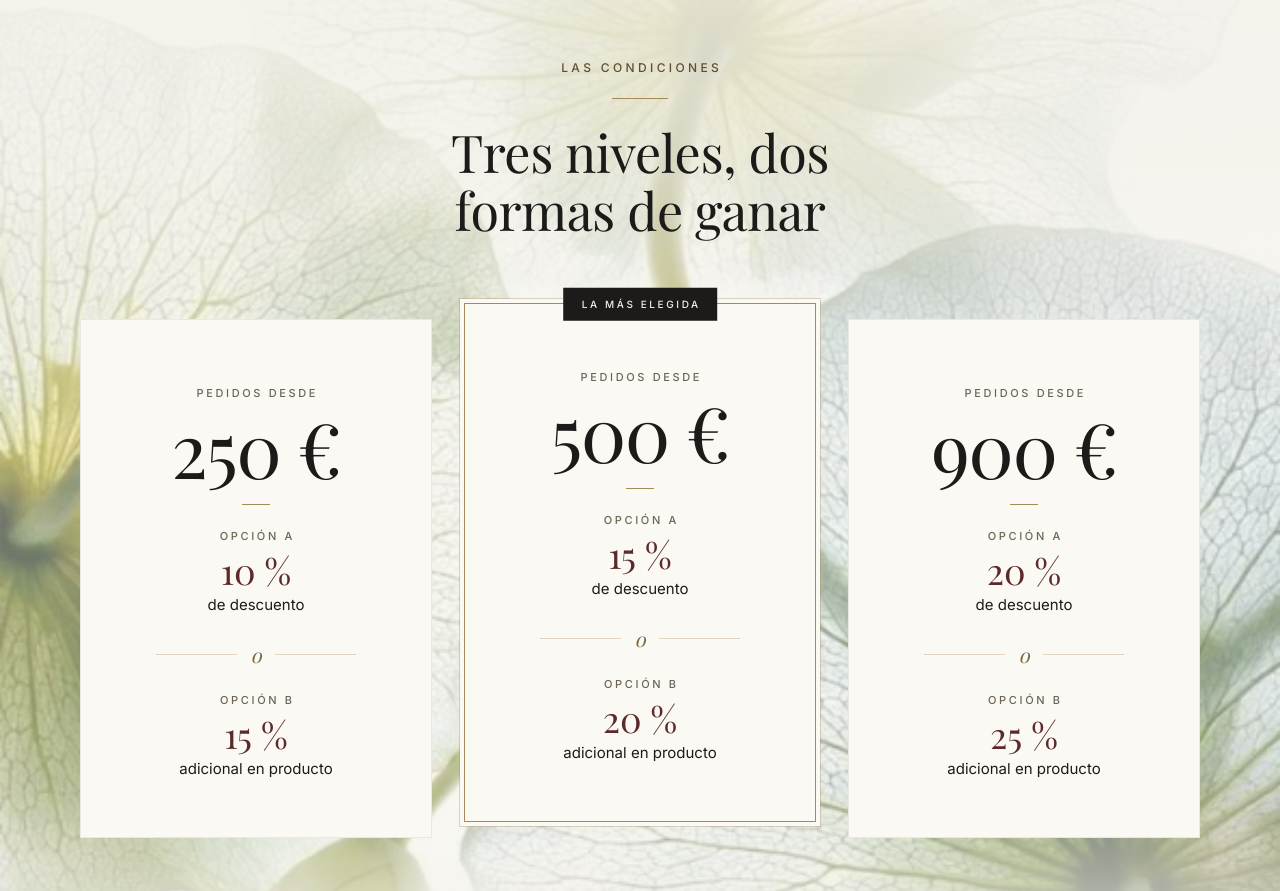
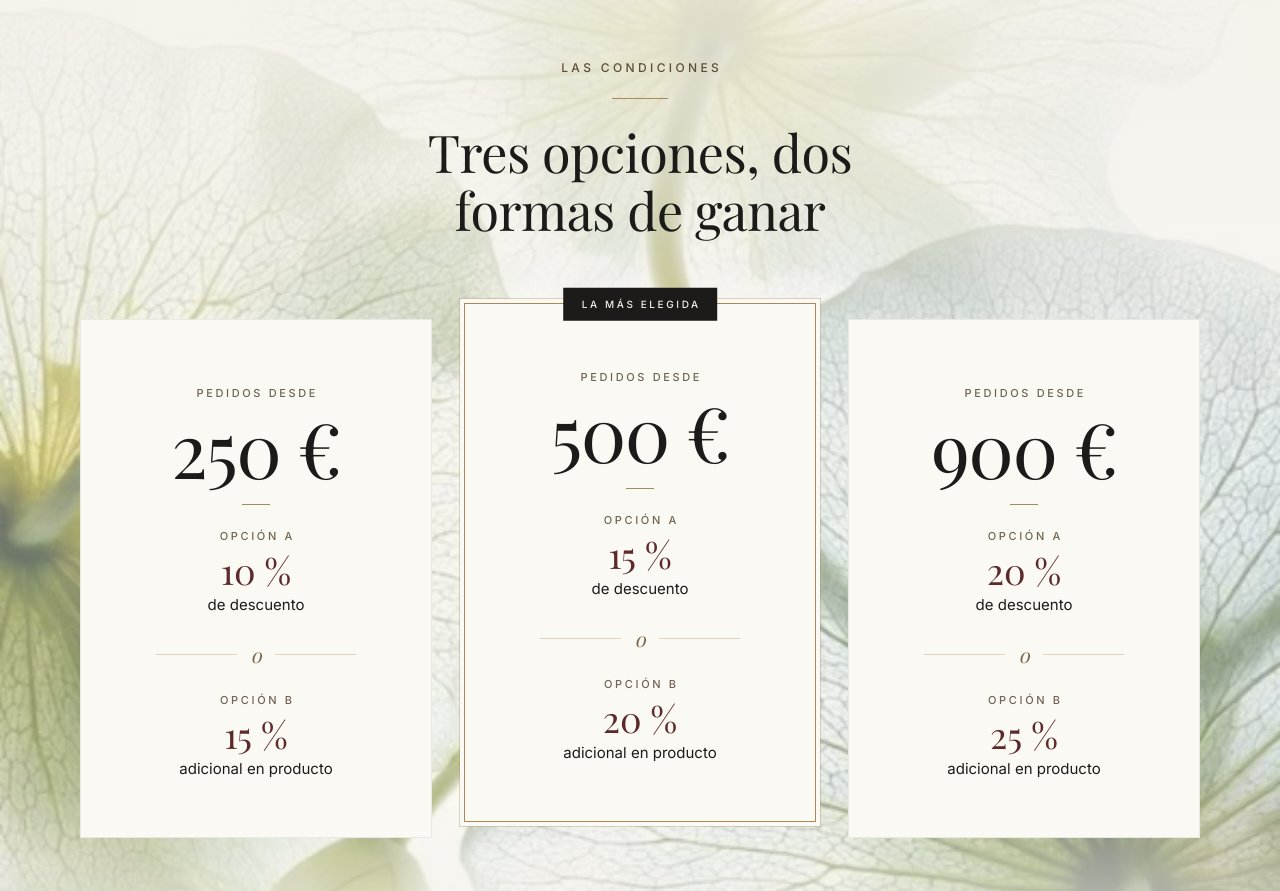
Before and after one commit to ItxasGG/promo-finano-ferrari, a plain HTML site: page index.html in a window 1280 px wide. Shown: the part 980-1871 px from the top of the page. Drawn offline with nearby package versions, Linux system fonts and the light colour scheme; a web font is replaced by a local one.

Commit message:
Cambiar «Tres niveles» por «Tres opciones» en el título de condiciones
Co-Authored-By: Claude Opus 5.5 <noreply@anthropic.com>

```diff
--- a/index.html
+++ b/index.html
@@ -60,7 +60,7 @@
       <div class="section__head reveal">
         <p class="eyebrow">Las condiciones</p>
         <span class="rule" aria-hidden="true"></span>
-        <h2 class="section__title" id="cond-title">Tres niveles, dos formas de ganar</h2>
+        <h2 class="section__title" id="cond-title">Tres opciones, dos formas de ganar</h2>
       </div>
 
       <ol class="tiers" role="list">
```
